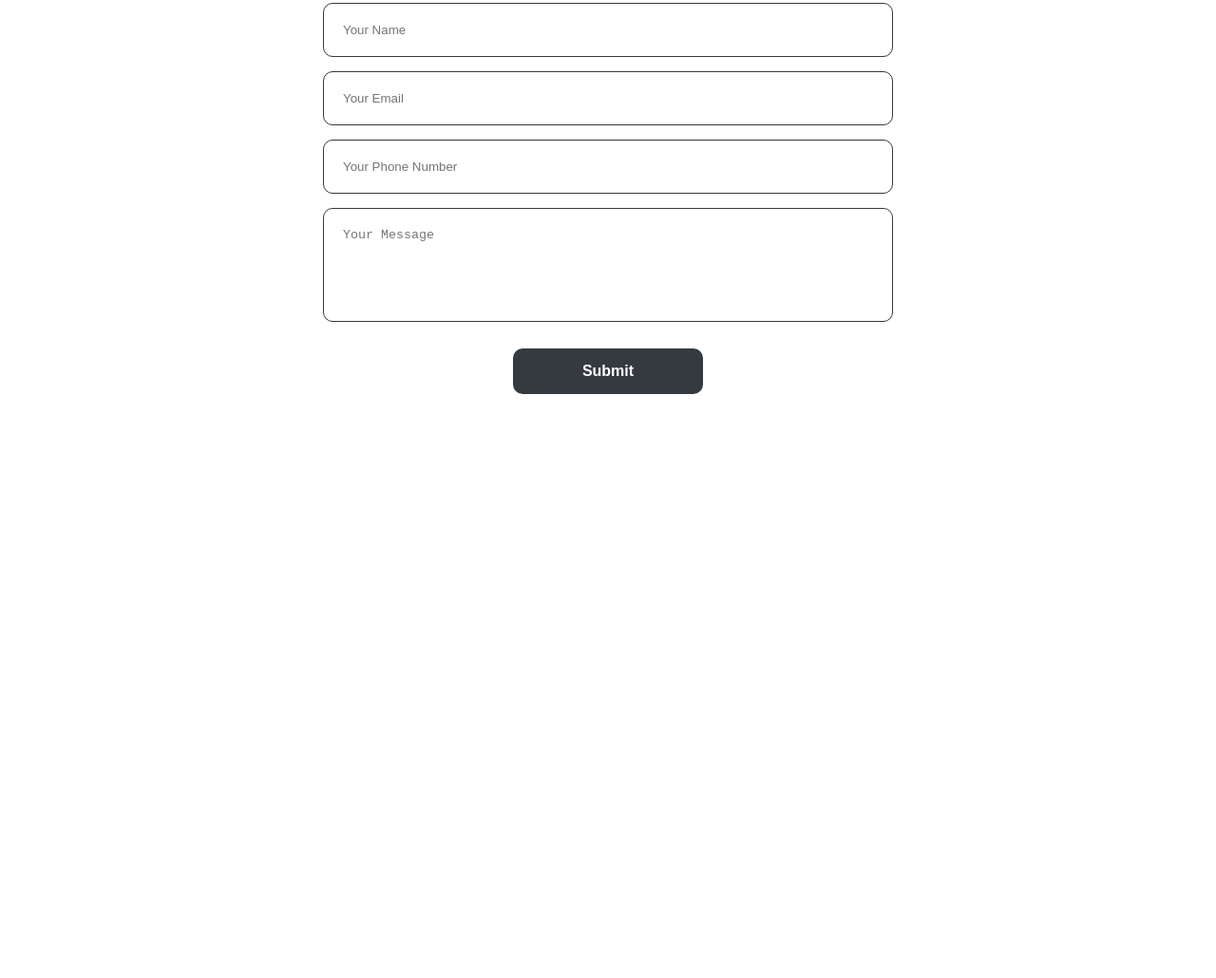
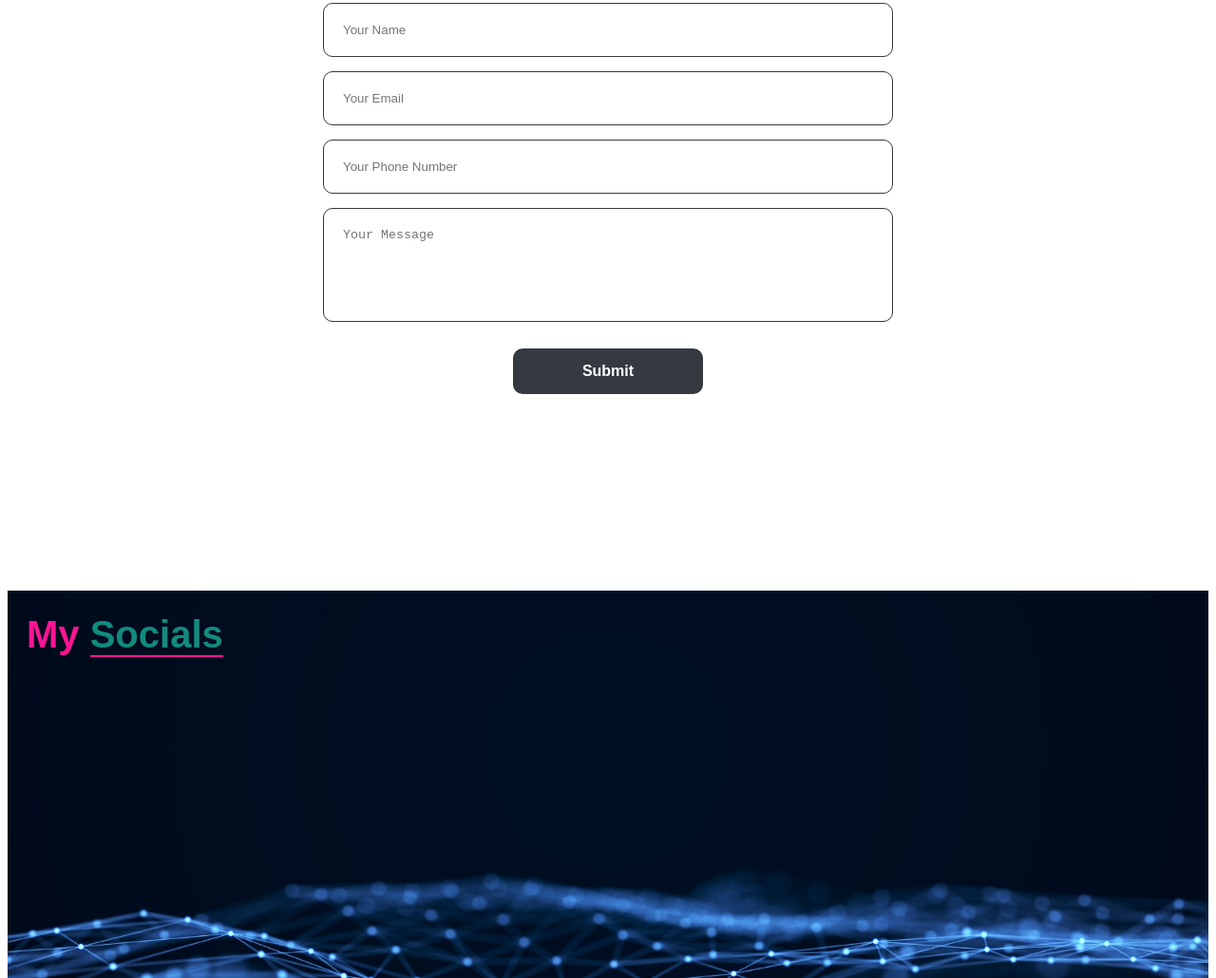
Before and after one commit to priyanshi-singh022/Portfolio, a plain HTML site: page index.html in a window 1280 px wide. Shown: the part 2660-3690 px from the top of the page at 95% size. Before the commit the page ends 3282 px from the top, so only its background shows below. Drawn offline with Linux system fonts and the light colour scheme.

Commit message:
add footer

```diff
--- a/index.html
+++ b/index.html
@@ -115,6 +115,13 @@
            </div>
 
 
+            <!-- Footer Section-->
+             <div class="footer">
+                <div>
+                    <h1 class="heading">My <span class="heading-title">Socials</span></h1>
+                </div>
+             </div>
+
            <video autoplay muted loop class="bg-video">
             <source src="videos/keyboard2.mp4" type="video/mp4">
           </video>
--- a/style.css
+++ b/style.css
@@ -130,8 +130,8 @@ video {
 
 .service-item {
     border: 2px solid #343a40;
-    border-radius: 50%;
-    padding: 25px 25px 20px 25px;
+    border-radius: 30%;
+    padding: 40px 25px 20px 25px;
     margin: 20px;
     width: 250px;
     height: 250px;
@@ -252,6 +252,17 @@ img:hover {
     resize: none; /* Disable resizing of the textarea */
     height: 120px; /* Set a fixed height for the textarea */
     margin-bottom: 10px; /* Add some space below the textarea */
+}
+
+
+.footer {
+    background-image: url("Images/Blue Futuristic Technology LinkedIn Background Photo.png");
+    background-size: cover;
+    background-position: center;
+    height: 60vh;
+    display: flex;
+    bottom: 0;
+
 }
 
 
```
Also changed, not shown: Images/Blue Futuristic Technology LinkedIn Background Photo.png (added).
